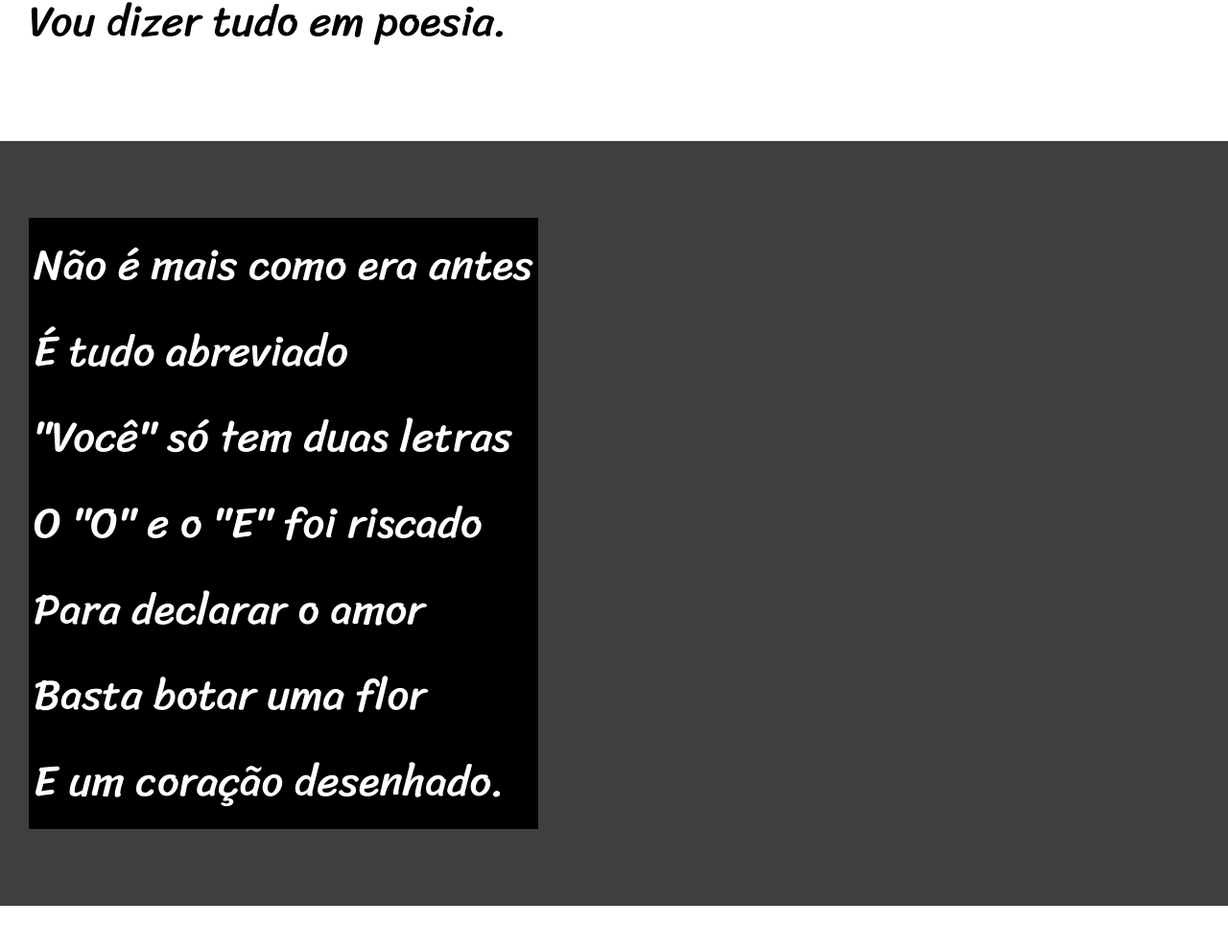
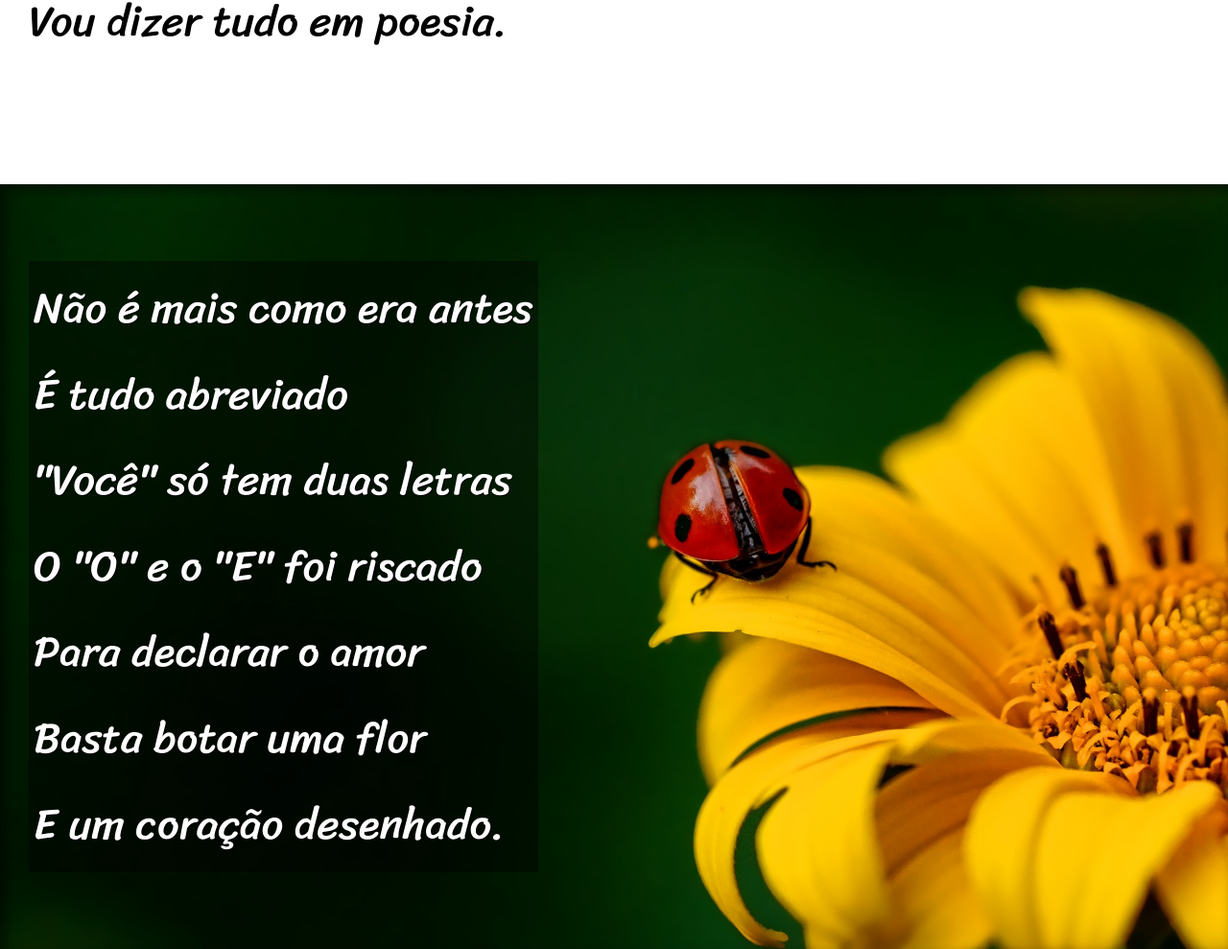
Before and after one commit to alexsandroptorres-sketch/HTML-CSS, a plain HTML site: page desafios/d012/index.html in a window 1280 px wide. Shown: the part 900-1889 px from the top of the page at 96% size. Drawn offline with Linux system fonts and the light colour scheme.

Commit message:
finalizando site

```diff
--- a/desafios/d012/estilo/style.css
+++ b/desafios/d012/estilo/style.css
@@ -56,6 +56,10 @@ section {
     font-size: 3.5vw;
 }
 
+section > p {
+    padding-bottom: 1em;
+}
+
 section.normal {
     background-color: white;
     color: black;
@@ -64,12 +68,25 @@ section.normal {
 section.imagem {
     background-color: rgb(63, 63, 63);
     color: white;
+    box-shadow: inset 6px 6px 13px 0px rgba(0, 0, 0, 0.541);
+    background-size: cover;
+    background-attachment: fixed;
 }
 
 section.imagem > p {
     display: inline-block;
     padding: 5px;
-    background-color: black;
+    background-color: rgba(0, 0, 0, 0.411);
+    text-shadow: 1px 1px 0px black;
+}
+
+section#img01 {
+    background-image: url('../imagens/background001.jpg');
+    background-position: right center;
+}
+
+section#img02 {
+    background-image: url('../imagens/background002.jpg');
 }
 
 footer {
--- a/desafios/d012/index.html
+++ b/desafios/d012/index.html
@@ -30,7 +30,7 @@
         </p>
     </section>
 
-    <section class="imagem">
+    <section class="imagem" id="img01">
         <p>
             Não é mais como era antes <br>
             É tudo abreviado <br>
@@ -63,7 +63,7 @@
         </p>
     </section>
 
-    <section class="imagem">
+    <section class="imagem" id="img02">
         <p>
             Tenho saudade das cartas <br>
             Escritas com a própria mão <br>
```
